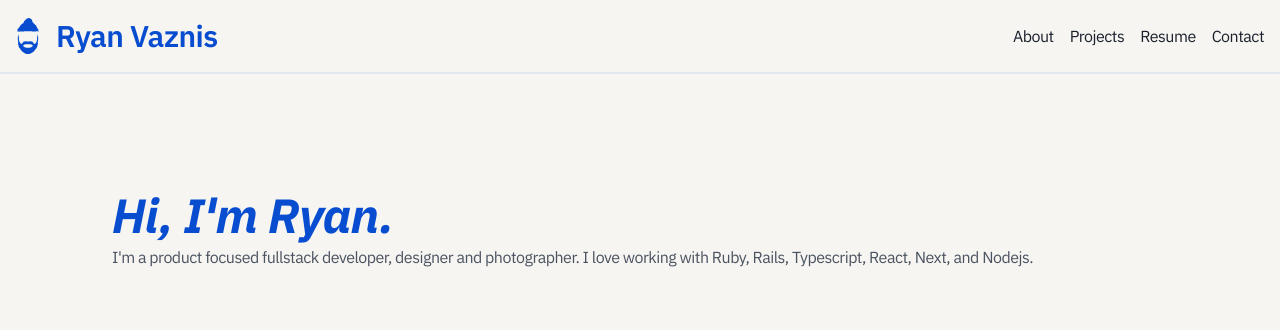
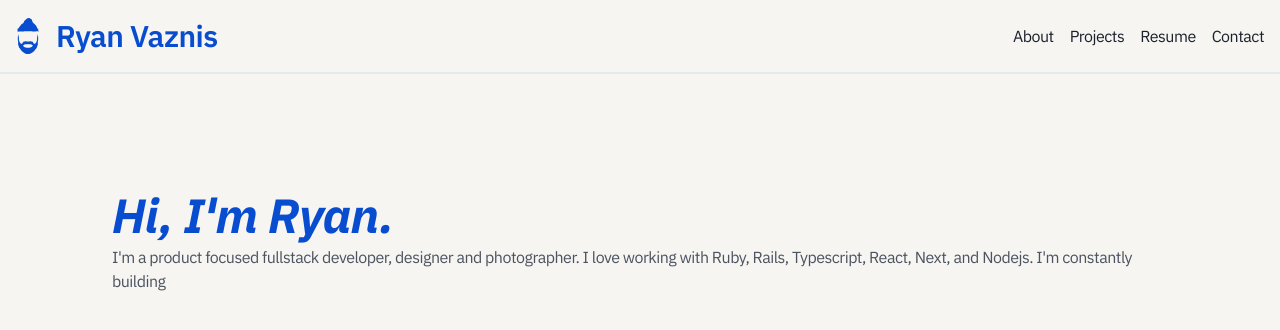
Before and after one commit to denvermullets/portmulldevets, a React (Vite) app: page / in a window 1280 px wide. Shown: the top 330 px of the page. Built offline with nearby package versions, Linux system fonts and the light colour scheme.

Commit message:
feat(setup): more setup, add hero / routing

```diff
--- a/src/components/Hero/index.tsx
+++ b/src/components/Hero/index.tsx
@@ -10,7 +10,7 @@ const Hero: React.FC = () => {
           </Heading>
           <Text variant="hero">
             I'm a product focused fullstack developer, designer and photographer. I love working
-            with Ruby, Rails, Typescript, React, Next, and Nodejs.
+            with Ruby, Rails, Typescript, React, Next, and Nodejs. I'm constantly building
           </Text>
         </Flex>
       </Flex>
```
